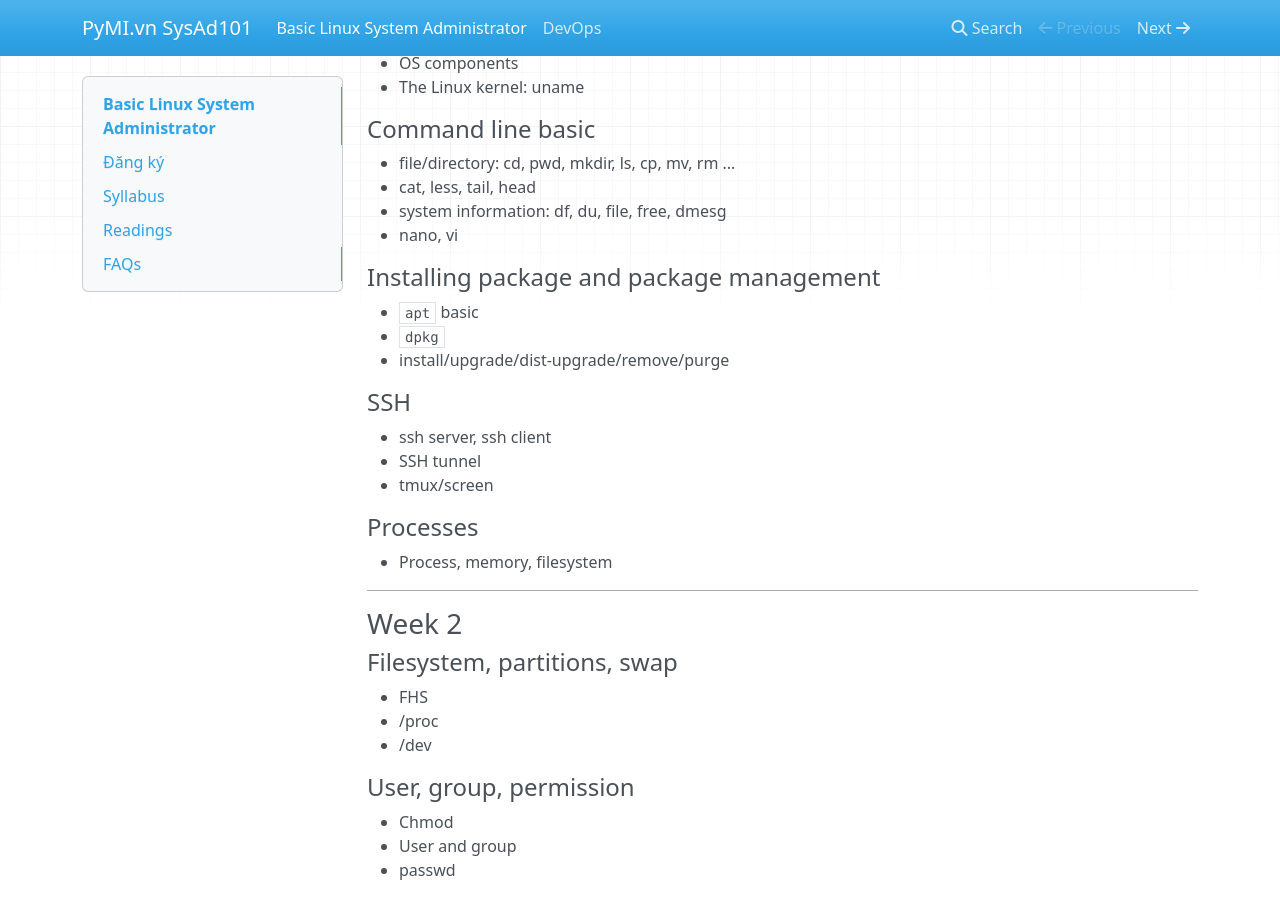
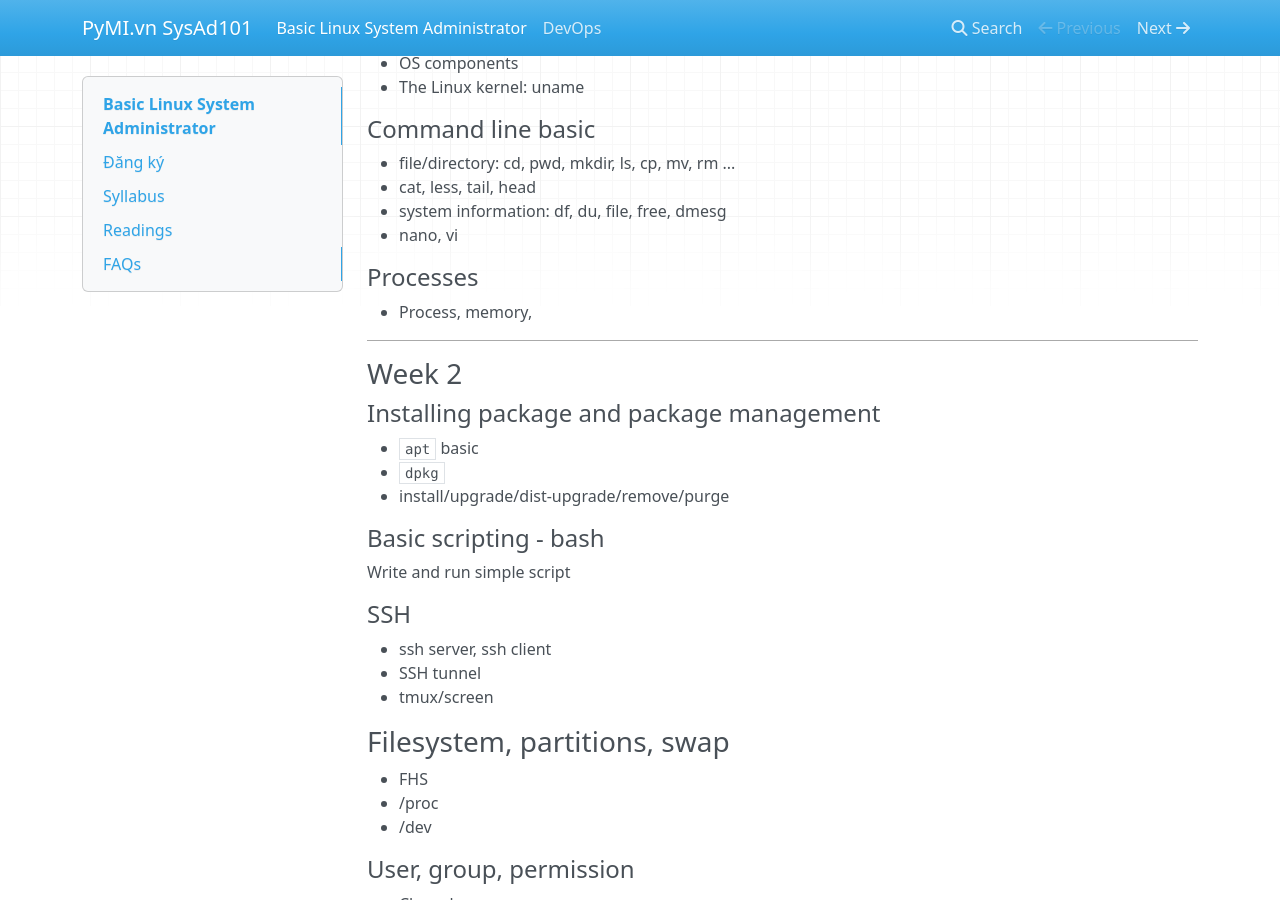
Before and after one commit to pymivn/sysad101, an MkDocs documentation site: the page built from docs/index.md, in a window 1280 px wide and 900 px high, scrolled down 1077 px. Built offline with MkDocs 1.6.1, drawn with Linux system fonts in a browser that asks for light colours; nearby versions of some CDN libraries.

```diff
--- a/docs/index.md
+++ b/docs/index.md
@@ -52,24 +52,27 @@ Bấm vào chữ đăng ký ở trên rồi điền thông tin.
 - system information: df, du, file, free, dmesg
 - nano, vi
 
+#### Processes
+- Process, memory,
+
+---
+
+### Week 2
+
 #### Installing package and package management
 - `apt` basic
 - `dpkg`
 - install/upgrade/dist-upgrade/remove/purge
+
+#### Basic scripting - bash
+Write and run simple script
 
 #### SSH
 - ssh server, ssh client
 - SSH tunnel
 - tmux/screen
 
-#### Processes
-- Process, memory, filesystem
-
----
-
-### Week 2
-
-#### Filesystem, partitions, swap
+### Filesystem, partitions, swap
 - FHS
 - /proc
 - /dev
```
